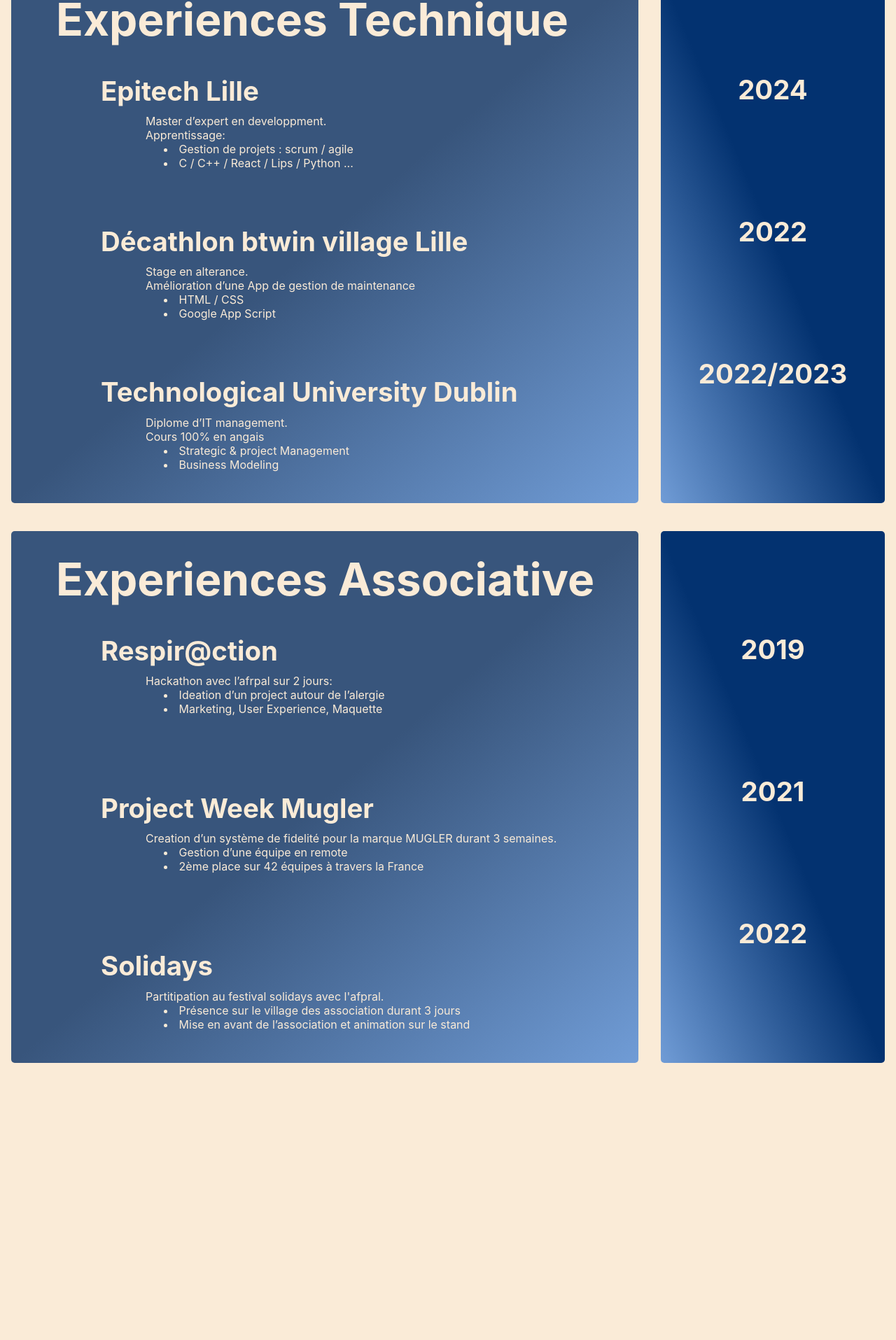
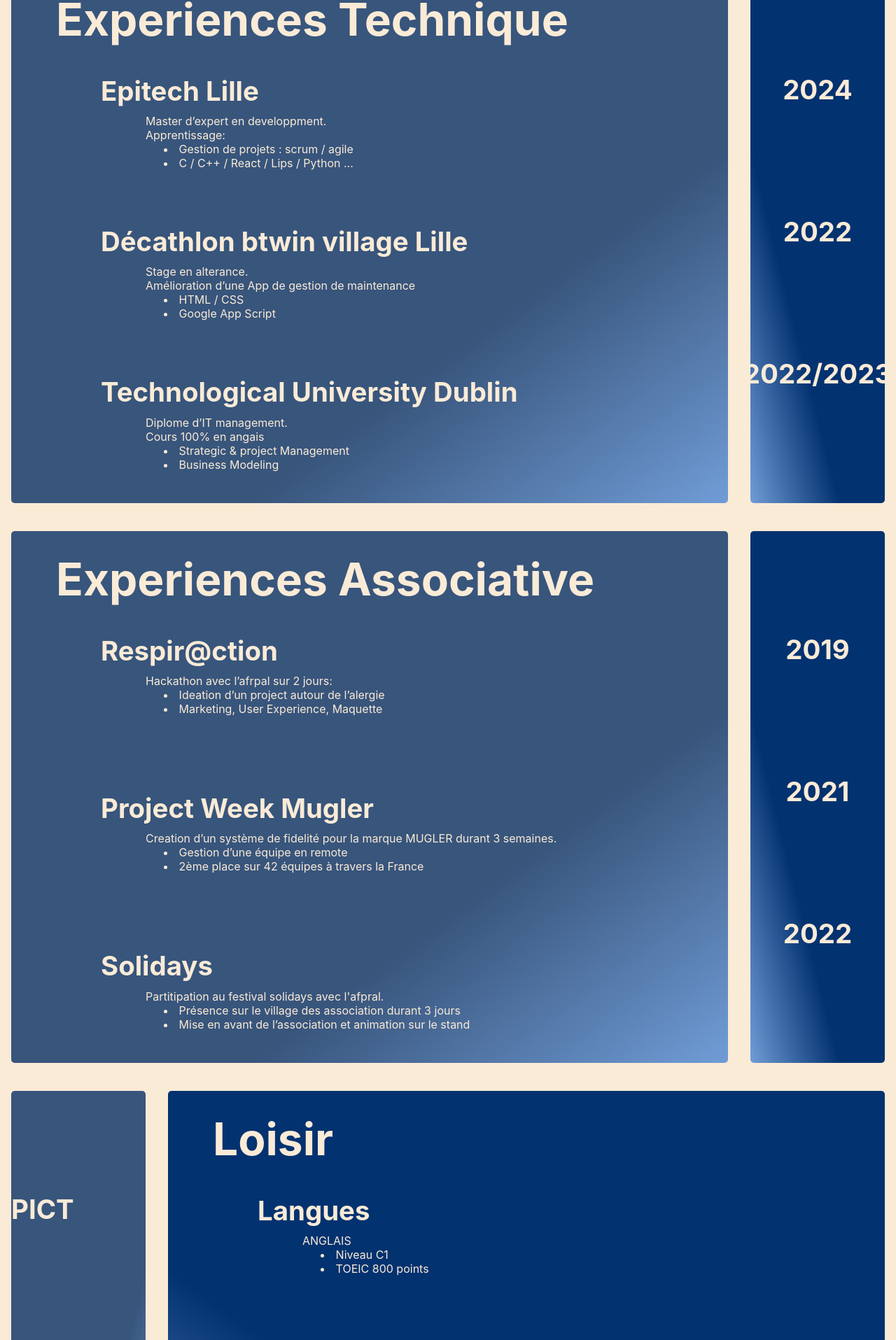
Before and after one commit to Eliotools/Curiculum, a React (Create React App) app: page / in a window 1280 px wide. Shown: the part 861-2776 px from the top of the page at 70% size. Before the commit the page ends 2433 px from the top, so only its background shows below. Built offline with nearby package versions, Linux system fonts and the light colour scheme.

Commit message:
last page

```diff
--- a/src/Page.css
+++ b/src/Page.css
@@ -1,12 +1,9 @@
 body {
 	background-color: antiquewhite;
 	color : antiquewhite;
+	scroll-snap-type: y mandatory;
 	overflow-x: hidden;
-	scroll-snap-type: x mandatory;
-}
 
-section {
-	scroll-snap-align: start;
 }
 
 .Main-container {
@@ -14,22 +11,45 @@ section {
 	height: 100vh;
 	width: 100vw;
 }
+
 .Left-container {
 	border-radius: 5px;
 	left: 2.5vh;
-	background-image: linear-gradient(to bottom right,rgb(56, 85, 124) , rgb(56, 85, 124), rgb(112, 156, 214));
+	background-image: linear-gradient(to bottom right,rgb(56, 85, 124) , rgb(56, 85, 124), rgb(56, 85, 124), rgb(112, 156, 214));
 	height: 95vh;
-	width: 70vw;
 	margin : auto;
 	z-index: 1;
+}
+
+.size-1-left {
+	width: 70vw;
+}
+
+.size-1-right {
+	width: 25vw;
+}
+
+.size-2-left {
+	width: 80vw;
+}
+
+.size-2-right {
+	width: 15vw;
+}
+
+.size-3-left {
+	width: 15vw;
+}
+
+.size-3-right {
+	width: 80vw;
 }
 
 .Right-container {
 	border-radius: 5px;
 	right: 2.5vh;
-	background-image: linear-gradient(to bottom left,rgb(3, 50, 112) , rgb(3, 50, 112), rgb(112, 156, 214));
+	background-image: linear-gradient(to bottom left,rgb(3, 50, 112) , rgb(3, 50, 112), rgb(3, 50, 112), rgb(112, 156, 214));
 	height: 95vh;
-	width: 25vw;
 	margin : auto;
 }
 
@@ -50,6 +70,8 @@ section {
 
 .Date-node {
 	align-self: center;
+	font-size : calc(2vh + 1 vw);
+
 }
 
 .Flex-col {
--- a/src/Page.js
+++ b/src/Page.js
@@ -5,9 +5,9 @@ import Language from './components/language'
 
 function Page() {
     return (
-        <div>
+        <div className='Main'>
             <section className='Main-container'>
-            <div className='Left-container'>
+                <div className='Left-container size-1-left'>
                     <div className='Text-container'>
                         <h1>ELIOT MARTIN</h1>
                         <div className='Text-container Flex-col'>
@@ -18,7 +18,7 @@ function Page() {
                         </div>
                     </div>
                 </div>
-            <div className='Right-container'>
+                <div className='Right-container size-1-right'>
                     <div className='Flex-col'>
                         <p className='Info-node' >Eliot.martin@epitech.eu</p>
                         <p className='Info-node'>(+33)6.12.96.53.98</p>
@@ -30,7 +30,7 @@ function Page() {
                 <img src={pp} alt='PP' className='pict'/>
             </section>
             <section className='Main-container'>
-            <div className='Left-container'>
+                <div className='Left-container size-2-left'>
                     <div className='Text-container'>
                         <h1>Experiences Technique</h1>
                         <div className='Text-container Flex-col' style={{height : '80%' }}>
@@ -67,7 +67,7 @@ function Page() {
                         </div>
                     </div>
                 </div>
-            <div className='Right-container'>
+                <div className='Right-container size-2-right'>
                     <div className='Flex-col' style={{height : '80%', alignContent : 'end'}}>
                         <div></div>
                         <h2 className='Date-node'>2024</h2>
@@ -77,7 +77,7 @@ function Page() {
                 </div>
             </section>
             <section className='Main-container'>
-            <div className='Left-container'>
+                <div className='Left-container size-2-left'>
                     <div className='Text-container'>
                         <h1>Experiences Associative</h1>
                         <div className='Text-container Flex-col' style={{height : '80%' }}>
@@ -108,7 +108,7 @@ function Page() {
                         </div>
                     </div>
                 </div>
-            <div className='Right-container'>
+                <div className='Right-container size-2-right'>
                     <div className='Flex-col' style={{alignContent : 'end', padding : '0 0 10px 0'}}>
                         <div></div>
                         <h2 className='Date-node'>2019</h2>
@@ -117,6 +117,46 @@ function Page() {
                     </div>
                 </div>
             </section>
+            <section className='Main-container'>
+                <div className='Left-container size-3-left'>
+                    <div className='Flex-col' style={{alignContent : 'end', padding : '0 0 10px 0'}}>
+                        <div></div>
+                        <h2>PICT</h2>
+                        <h2>PICT</h2>
+                        <h2>PICT</h2>
+                    </div>
+                </div>
+                <div className='Right-container size-3-right'>
+                <div className='Text-container'>
+                        <h1>Loisir</h1>
+                        <div className='Text-container Flex-col' style={{height : '80%' }}>
+                            <p className='xp'>
+                                <h2>Langues</h2>
+                                <div className='Text-container'>
+                                    ANGLAIS
+                                    <li className='xp'>Niveau C1</li>
+                                    <li className='xp'>TOEIC 800 points</li>
+                                </div>
+                            </p>
+                            <p className='xp'>
+                                <h2>Sport</h2>
+                                <div className='Text-container'>
+                                    <li className='xp'>Course à pieds</li>
+                                    <li className='xp'>Tennis</li>
+                                    <li className='xp'>Basket</li>
+                                </div>
+                            </p>
+                            <p className='xp'>
+                                <h2>Occupation</h2>
+                                <div className='Text-container'>
+                                    <li className='xp'>Jeu de carte : Magic the Gathering</li>
+                                    <li className='xp'>Jeu vidéo : Minecraft / Hearhstone</li>
+                                </div>
+                            </p>
+                        </div>
+                    </div>
+                </div>
+            </section>
         </div>
       )
 }
```
Lines whose indentation alone changed are shown as unchanged.
